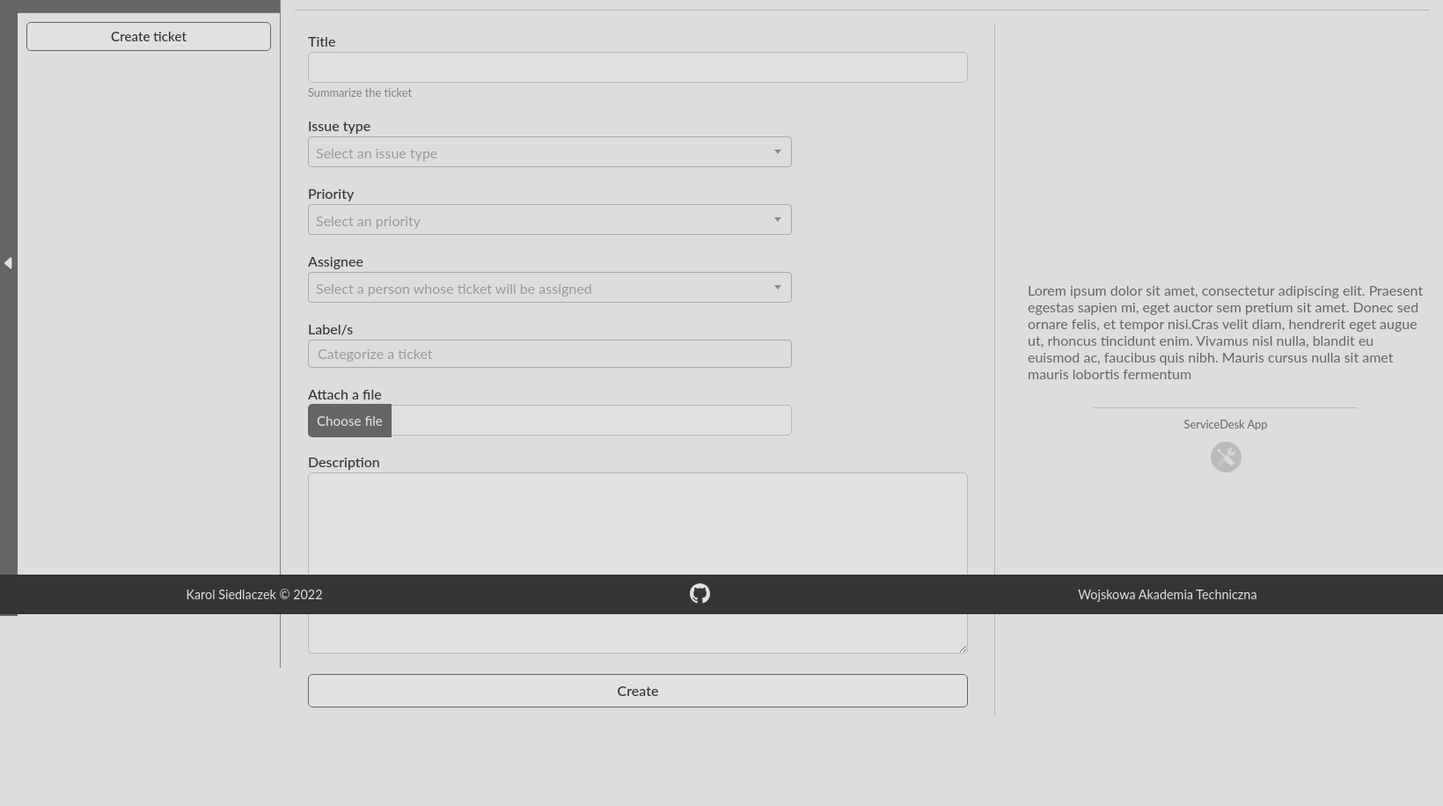
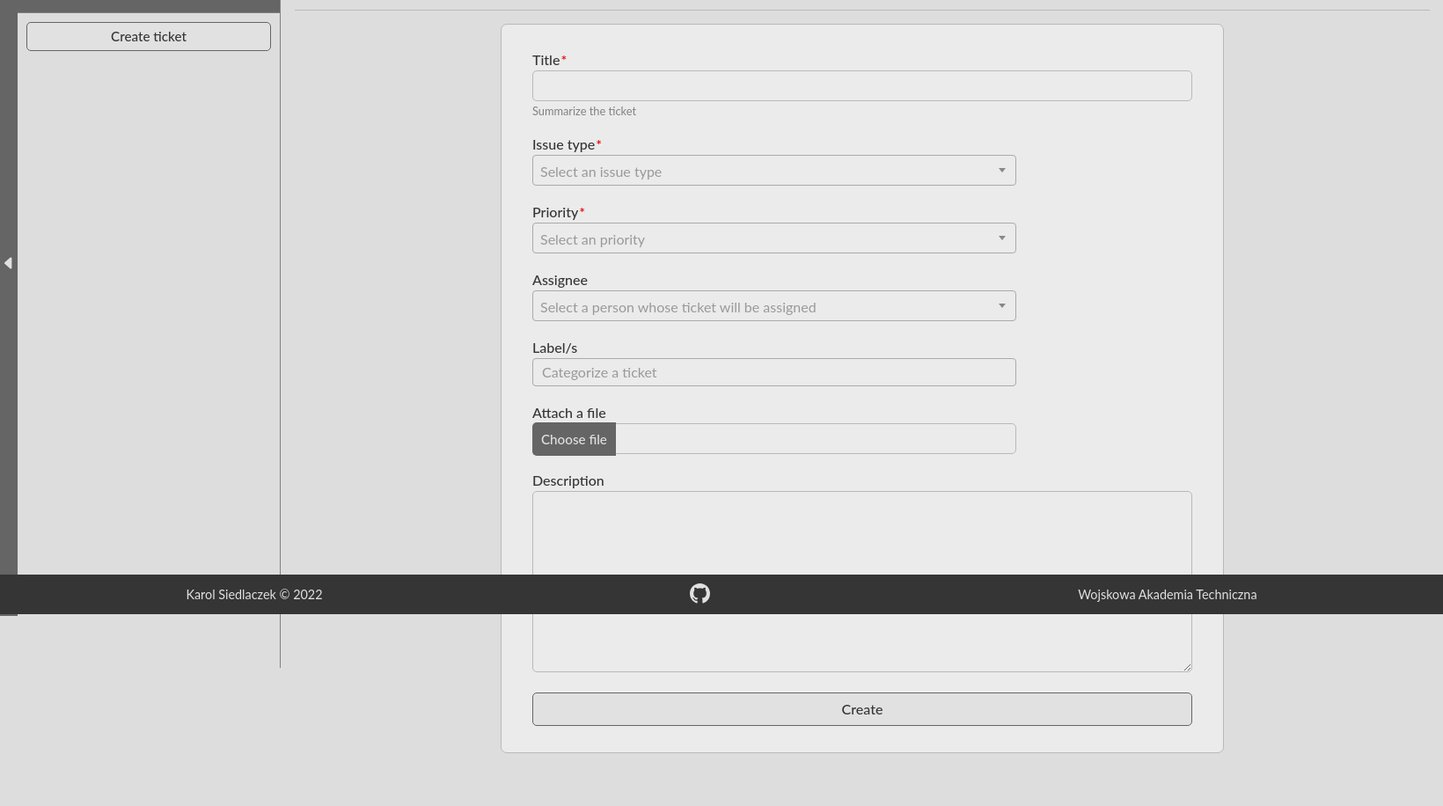
Before and after one commit to Haswell33/service-desk, a Django app: page /create-ticket/ in a window 1640 px wide. Shown: the part 102-1018 px from the top of the page at 88% size. Before the commit the page ends 916 px from the top, so only its background shows below. Run offline with Django 3.2, Linux system fonts and the light colour scheme; the visitor is signed in with stand-in values (Sample User, id 1); data comes from the database, SQL or seed files in the repository; data that the repository does not hold is empty; some libraries are stand-ins or nearby versions.

Commit message:
django quill 4

```diff
--- a/service_desk/app/views.py
+++ b/service_desk/app/views.py
@@ -85,6 +85,10 @@ def bad_request(request, exception=None, template_name='errors/400.html'):
     return render(request, template_name, {}, status=400)
 
 
+def unauthorized(request, exception=None, template_name='errors/401.html'):
+    return render(request, template_name, {}, status=401)
+
+
 def permission_denied(request, exception=None, template_name='error/403.html'):
     return render(request, template_name, {}, status=403)
 
--- a/service_desk/config/urls.py
+++ b/service_desk/config/urls.py
@@ -1,17 +1,3 @@
-# config URL Configuration
-#   The `urlpatterns` list routes URLs to views. For more information please see:
-#       https://docs.djangoproject.com/en/3.2/topics/http/urls/
-#   Examples:
-#       Function views
-#           1. Add an import:  from my_app import views
-#           2. Add a URL to urlpatterns:  path('', views.home, name='home')
-#       Class-based views
-#           1. Add an import:  from other_app.views import Home
-#           2. Add a URL to urlpatterns:  path('', Home.as_view(), name='home')
-#       Including another URLconf
-#           1. Import the include() function: from django.urls import include, path
-#           2. Add a URL to urlpatterns:  path('blog/', include('blog.urls'))
-
 from django.contrib import admin
 from django.urls import path, include
 from django.conf import settings
@@ -22,13 +8,13 @@ from app import views
 #from service_desk.app import views
 
 handler400 = 'app.views.bad_request'
+handler401 = 'app.views.unauthorized'
 handler403 = 'app.views.permission_denied'
 handler404 = 'app.views.page_not_found'
 handler500 = 'app.views.internal_server_error'
-#
+
 urlpatterns = [
     path('', views.home, name='home'),
-    # path('accounts/', include('django.contrib.auth.urls')),
     path('login/', auth_views.LoginView.as_view(template_name='login.html', redirect_authenticated_user=True), name='login'),
     path('logout/', auth_views.LogoutView.as_view(), name='logout'),
     path('password-change/', auth_views.PasswordChangeView.as_view(template_name='password-change.html'), name='password_change'),
@@ -36,8 +22,6 @@ urlpatterns = [
     path('logged-out/', views.logged_out, name='logged_out'),
     path('admin/', admin.site.urls),
     path('create-ticket/', views.create_ticket, name='create_ticket'),
-    path('submit-ticket', views.submit_ticket, name='submit_ticket'),
-    path('ckeditor/', include('ckeditor_uploader.urls'))] \
+    path('submit-ticket', views.submit_ticket, name='submit_ticket')] \
         + static(settings.STATIC_URL, document_root=settings.STATIC_ROOT) \
         + static(settings.MEDIA_URL, document_root=settings.MEDIA_ROOT)
-               # path('login/', views.login, name='login'),
--- a/service_desk/static/site/css/base.css
+++ b/service_desk/static/site/css/base.css
@@ -22,6 +22,8 @@
     --success-bg: #DFF2BF;
     --success-fg: #270;
     --success-border: #adcba1;
+
+    --form-bg: #ebebeb;
 
     --nav-height: 61px;
     --sidebar-width: 298px;
@@ -101,7 +103,7 @@ textarea {
     font-family: Lato, sans-serif;
     color: var(--elem-dark-secondary);
     font-size: 16px;
-    background-color: var(--elem-light);
+    background-color: transparent;
     border: 1px solid var(--elem-light-third);
     box-sizing: border-box;
     padding: 7px 10px 7px 10px;
@@ -527,8 +528,18 @@ footer p {
 #create-ticket-content {
     display: flex;
     flex-direction: row;
+    justify-content: center;
 }
 
+#create-ticket-form {
+    width: max-content;
+    background: var(--form-bg);
+    padding: 20px 35px 20px 35px;
+    border: 1px solid var(--elem-light-third);
+    border-radius: 7px;
+}
+
+/*
 #create-ticket-info {
     display: flex;
     align-items: center;
@@ -562,12 +573,7 @@ footer p {
     border-top: 1px solid var(--elem-light-third);
     font-size: 80%;
 }
-
-#create-ticket-form {
-    width: max-content;
-    padding-left: 15px;
-    padding-right: 30px;
-}
+*/
 
 /* Messages, Communicates, Error, Success, Warning */
 
@@ -700,32 +714,43 @@ form .aligned div.help,
 
 .short-field input,
 .short-field select,
-.short-field textarea {
-    width: 300px!important;
+.short-field textarea,
+.short-short .django-quill-widget-container{
+    width: 300px;
 }
 
 .medium-short-field input,
 .medium-short-field select,
-.medium-short-field textarea {
-    width: 450px!important;
+.medium-short-field textarea,
+.medium-short .django-quill-widget-container {
+    width: 450px;
 }
 
 .medium-field input,
 .medium-field select,
-.medium-field textarea {
-    width: 550px!important;
+.medium-field textarea,
+.medium-field .django-quill-widget-container{
+    width: 550px;
 }
 
 .long-field input,
 .long-field select,
-.long-field textarea {
-    width: 750px!important;
+.long-field textarea,
+.long-field .django-quill-widget-container{
+    width: 750px
 }
 
 .very-long-field input,
 .very-long-field select,
-.very-long-field textarea {
-    width: 850px!important;
+.very-long-field textarea,
+.very-long-field .django-quill-widget-container{
+    width: 850px;
+}
+
+.required label:after {
+    content: '*';
+    padding-left: 1px;
+    color: #e00000;
 }
 
 .select-option {
--- a/service_desk/static/site/css/select2-custom.css
+++ b/service_desk/static/site/css/select2-custom.css
@@ -20,12 +20,12 @@
 }
 
 .select2-search--dropdown {
-    background: var(--elem-light)
+    background: var(--form-bg)!important
 }
 
 .select2-search__field {
     padding-left: 5px!important;
-    background-color: var(--background)!important;
+    background-color: transparent!important;
     color: var(--elem-light-secondary)!important;
 }
 
@@ -36,7 +36,7 @@
 }
 
 .select2-results__option {
-    background-color: var(--elem-light)!important;
+    background-color: var(--form-bg)!important;
 }
 
 .select2-selection__arrow {
--- a/service_desk/static/site/templates/create-ticket.html
+++ b/service_desk/static/site/templates/create-ticket.html
@@ -13,16 +13,16 @@
   <div id="create-ticket-content" class="content-page-block">
     <form id="create-ticket-form" class="form" method="post">
       {% csrf_token %}
-      <div class="form-field long-field">
+      <div class="form-field long-field required">
         <label for="{{ form.title.id_for_label }}">{{ form.title.label }}</label>
         {{ form.title }}
         <div class="description">{{ form.title.help_text }}</div>
       </div>
-      <div class="form-field medium-field">
+      <div class="form-field medium-field required">
         <label for="{{ form.type.id_for_label }}">{{ form.type.label }}</label>
         {{ form.type }}
       </div>
-      <div class="form-field medium-field">
+      <div class="form-field medium-field required">
         <label for="{{ form.priority.id_for_label }}">{{ form.priority.label }}</label>
         {{ form.priority }}
       </div>
@@ -50,7 +50,8 @@
         <input type="submit" value="Create">
       </div>
     </form>
-    <div id="create-ticket-info">
+
+    <div id="create-ticket-info" style="display:none">
       <div id="create-ticket-info-dialog">
         <p>Lorem ipsum dolor sit amet, consectetur adipiscing elit. Praesent egestas sapien mi, eget auctor sem pretium sit amet. Donec sed ornare felis, et tempor nisi.Cras velit diam, hendrerit eget augue ut, rhoncus tincidunt enim. Vivamus nisl nulla, blandit eu euismod ac, faucibus quis nibh. Mauris cursus nulla sit amet mauris lobortis fermentum</p>
         <p class="p-footer">ServiceDesk App</p>
--- a/service_desk/static/site/templates/home.html
+++ b/service_desk/static/site/templates/home.html
@@ -30,6 +30,7 @@
     <div id="home-content" class="content-page-block">
       <div id="board">
         Tickets
+
         <div class="board-column">
 
         </div>
```
Also changed, not shown: other parts of service_desk/static/site/css/base.css (+28 -2 lines), service_desk/static/site/templates/errors/401.html (added, +11 -0 lines).
